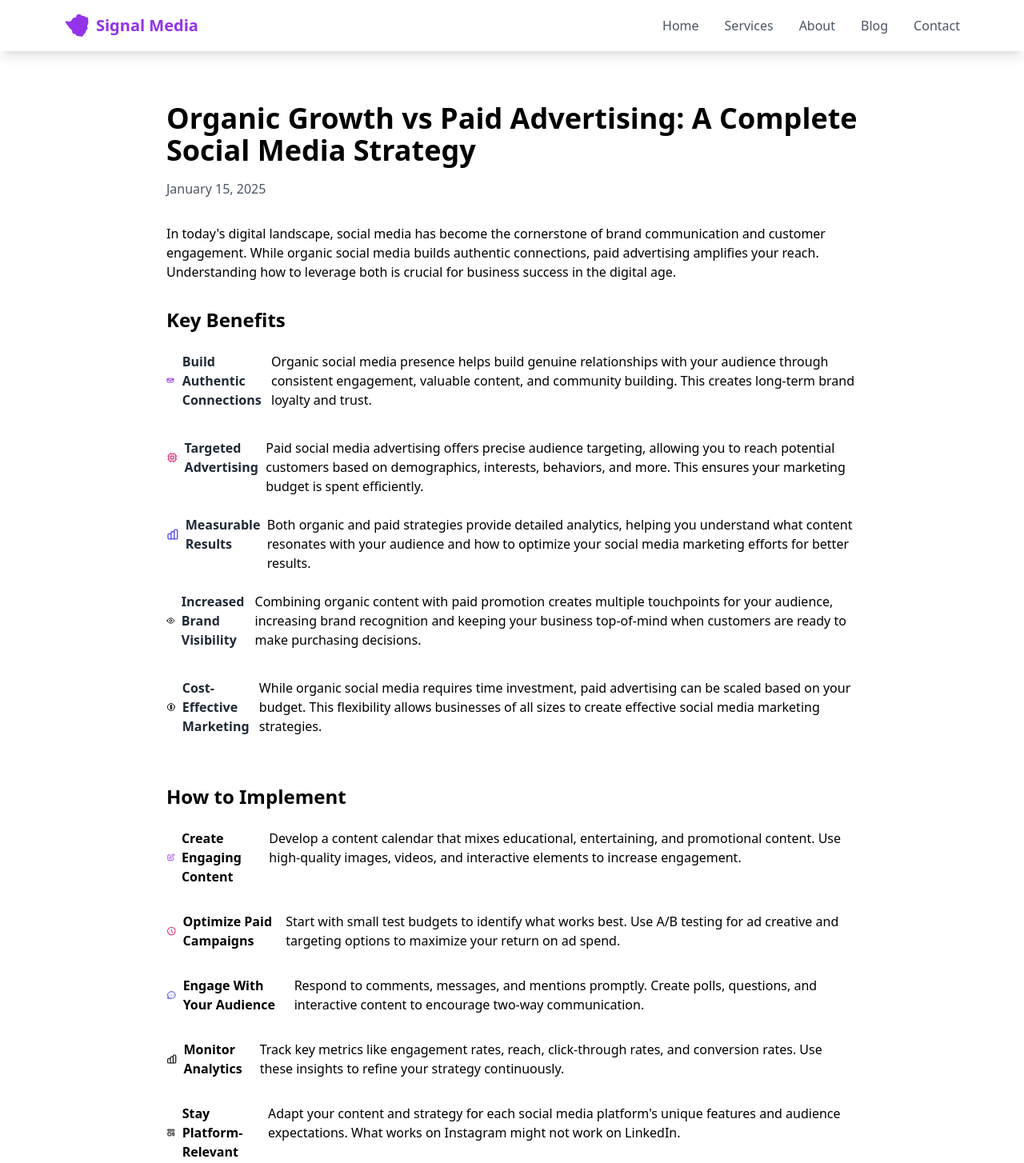
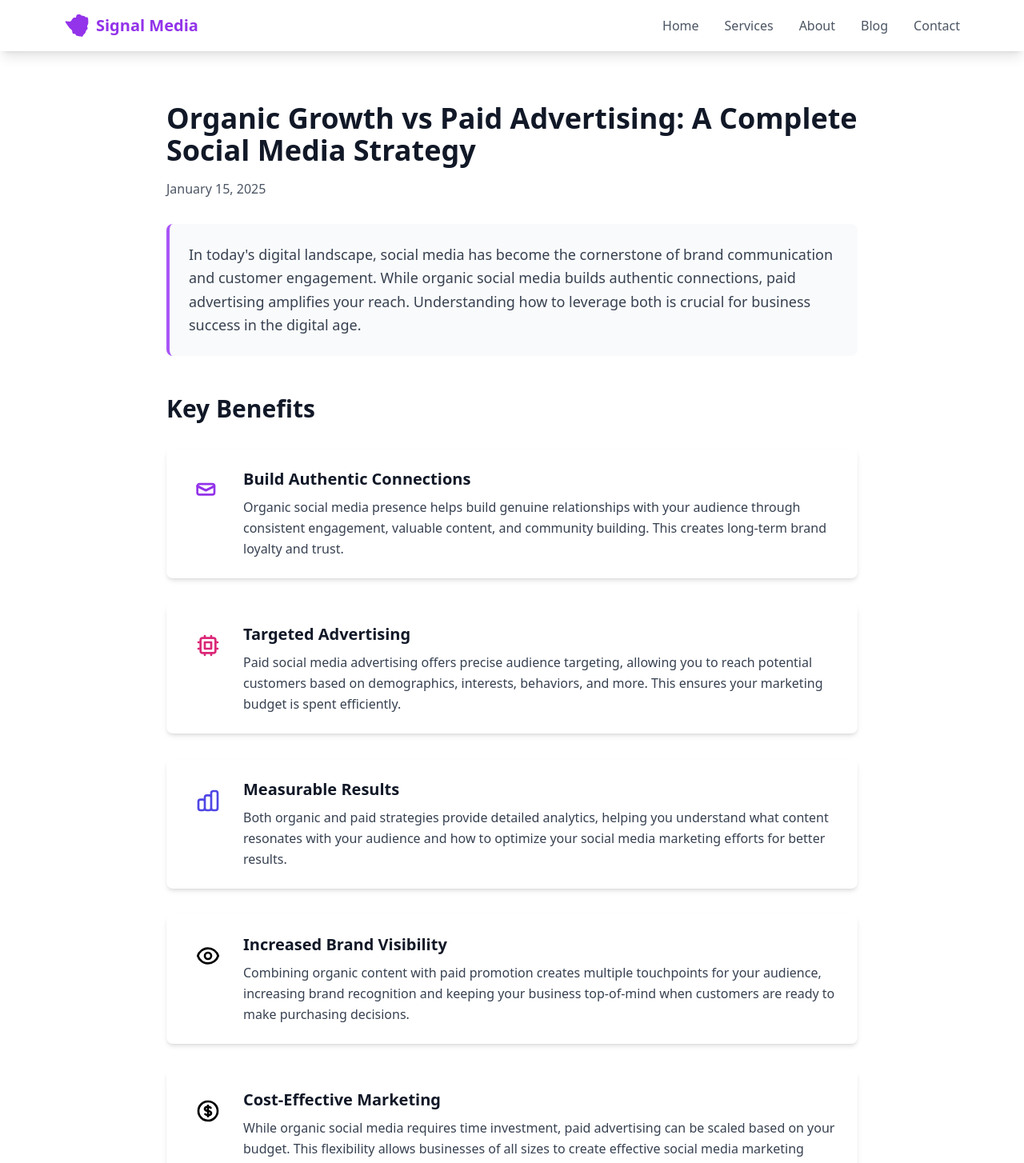
Before and after one commit to alaricjames/signal-media-project, a React (Vite) app: page /blog/social-media-marketing-strategy in a window 1280 px wide. Shown: the top 1454 px of the page at 80% size. Built offline with nearby package versions, Linux system fonts and the light colour scheme.

Commit message:
better blog post styling

```diff
--- a/src/pages/BlogPost.jsx
+++ b/src/pages/BlogPost.jsx
@@ -3,25 +3,9 @@ import { useParams, Link } from 'react-router-dom';
 import { blogPosts } from '../data/blogPosts';
 
 const BlogPost = () => {
-  console.log('Raw blogPosts:', blogPosts);
-  console.log('Type of blogPosts:', typeof blogPosts);
-  console.log('Is Array:', Array.isArray(blogPosts));
-  console.log('Length:', blogPosts.length);
+  const { slug } = useParams();
+  const post = blogPosts.find(p => p.slug === slug);
 
-  const { slug } = useParams();
-
-  console.log('Current slug:', slug);
-  console.log('Available posts:', blogPosts);
-
-  const post = blogPosts.find(p => {
-    console.log('Checking post:', p);
-    console.log('Slug match:', p.slug === slug);
-    return p.slug === slug;
-  });
-
-  console.log('Found post:', post);
-
-  // Scroll to top when component mounts
   useEffect(() => {
     window.scrollTo(0, 0);
   }, []);
@@ -36,37 +20,24 @@ const BlogPost = () => {
     );
   }
 
-  const safeContent = post.content || {};
-  const benefits = safeContent.benefits || [];
-  const howTo = safeContent.howTo || [];
-
-  // Custom function to handle text with bold parts
-  const renderTextWithBold = (text, boldText) => {
-    const parts = text.split(boldText);
-    return parts.reduce((acc, part, index) => {
-      acc.push(part);
-      if (index < parts.length - 1) {
-        acc.push(<strong key={`bold-${index}`}>{boldText}</strong>);
-      }
-      return acc;
-    }, []);
-  };
-
   return (
     <div className="max-w-4xl mx-auto px-4 py-16">
-      <h1 className="text-4xl font-bold mb-4">{post.title}</h1>
+      <h1 className="text-4xl font-bold mb-4 text-gray-900">{post.title}</h1>
       <p className="text-gray-600 mb-8">{post.date}</p>
 
       <div className="prose lg:prose-xl">
-        <p className="mb-8">{safeContent.intro}</p>
+        <p className="text-lg leading-relaxed text-gray-700 mb-12 bg-gray-50 p-6 rounded-lg border-l-4 border-purple-500">
+          {post.content.intro}
+        </p>
 
-        <h2 className="text-2xl font-bold mb-6">Key Benefits</h2>
-        <div className="grid gap-6 mb-12">
-          {benefits.map((benefit, index) => (
-            <div key={index} className="flex items-start">
-              <div className="flex items-center mb-3">
+        <h2 className="text-3xl font-bold mb-8 text-gray-900">Key Benefits</h2>
+        <div className="grid gap-8 mb-12">
+          {post.content.benefits.map((benefit, index) => (
+            <div key={index} className="bg-white rounded-lg shadow-md p-6 flex items-start space-x-4 hover:shadow-lg transition-shadow">
+              <div className="flex-shrink-0">
+                <div className={`p-3 bg-${benefit.icon.color}-100 rounded-lg`}>
                   <svg
-                  className={`h-6 w-6 text-${benefit.icon.color}-600 mr-2`}
+                    className={`h-8 w-8 text-${benefit.icon.color}-600`}
                     fill="none"
                     stroke="currentColor"
                     viewBox="0 0 24 24"
@@ -81,20 +52,24 @@ const BlogPost = () => {
                       />
                     ))}
                   </svg>
-                <strong className="text-gray-800">{benefit.title}</strong>
                 </div>
-              <p>{benefit.description}</p>
+              </div>
+              <div>
+                <h3 className="text-xl font-bold mb-2 text-gray-900">{benefit.title}</h3>
+                <p className="text-gray-700 leading-relaxed">{benefit.description}</p>
+              </div>
             </div>
           ))}
         </div>
 
-        <h2 className="text-2xl font-bold mb-6">How to Implement</h2>
-        <div className="grid gap-6">
-          {howTo.map((step, index) => (
-            <div key={index} className="flex items-start">
-              <div className="flex items-center mb-2">
+        <h2 className="text-3xl font-bold mb-8 text-gray-900">How to Implement</h2>
+        <div className="grid gap-8">
+          {post.content.howTo.map((step, index) => (
+            <div key={index} className="bg-white rounded-lg shadow-md p-6 flex items-start space-x-4 hover:shadow-lg transition-shadow">
+              <div className="flex-shrink-0">
+                <div className={`p-3 bg-${step.icon.color}-100 rounded-lg`}>
                   <svg
-                  className={`h-5 w-5 text-${step.icon.color}-600 mr-2`}
+                    className={`h-8 w-8 text-${step.icon.color}-600`}
                     fill="none"
                     stroke="currentColor"
                     viewBox="0 0 24 24"
@@ -109,9 +84,12 @@ const BlogPost = () => {
                       />
                     ))}
                   </svg>
-                <strong>{step.title}</strong>
                 </div>
-              <p>{step.description}</p>
+              </div>
+              <div>
+                <h3 className="text-xl font-bold mb-2 text-gray-900">{step.title}</h3>
+                <p className="text-gray-700 leading-relaxed">{step.description}</p>
+              </div>
             </div>
           ))}
         </div>
```
Lines whose indentation alone changed are shown as unchanged.
